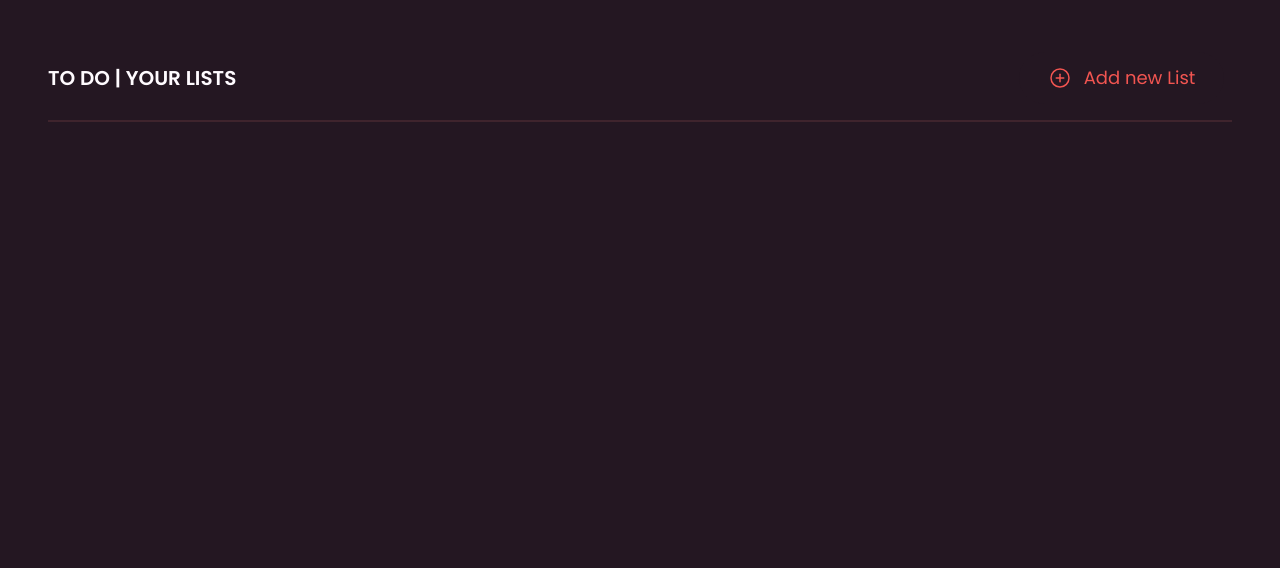
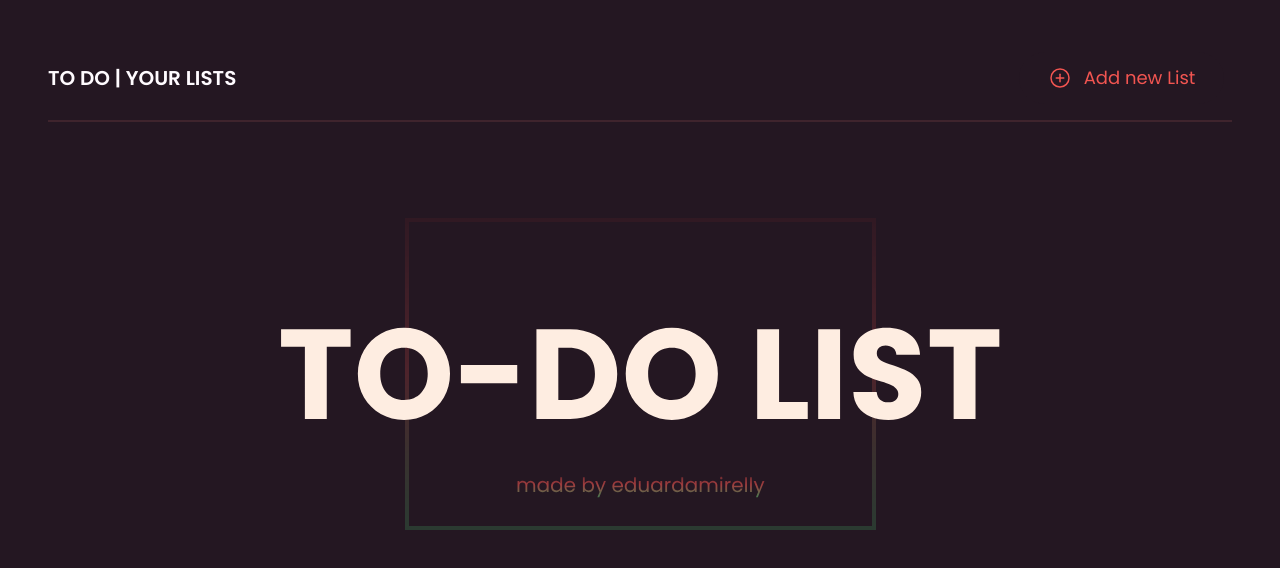
Before and after one commit to eduardamirelly/to-do-list, a React (Vite) app: page / in a window 1280 px wide. Shown: the top 568 px of the page. Built offline with nearby package versions, Linux system fonts and the light colour scheme.

Commit message:
:sparkles: feat: added void cover initial

```diff
--- a/src/pages/ListsPage.jsx
+++ b/src/pages/ListsPage.jsx
@@ -1,10 +1,9 @@
 import HeaderPage from '../components/HeaderPage'
 import ButtonAddList from '../components/Button/ButtonAddList'
+import CoverInitialPage from '../components/VoidCovers/CoverInitialPage';
 
 import { useSelector } from 'react-redux'
 import ListTodo from '../components/ListTodo';
-import { useCallback } from 'react';
-import { useParams } from 'react-router-dom';
 
 function ListsPage() {
 
@@ -20,11 +19,16 @@ function ListsPage() {
       </div>
 
       <div className="container">
-        {
+        {lists.length < 1 ? (
+          <CoverInitialPage />
+        )
+        :
+        (
           lists.map((list) => (
             <ListTodo key={list.id} id={list.id} title={list.title} />
           ))
-        }
+        )}
+
       </div>
 
     </div>
```
